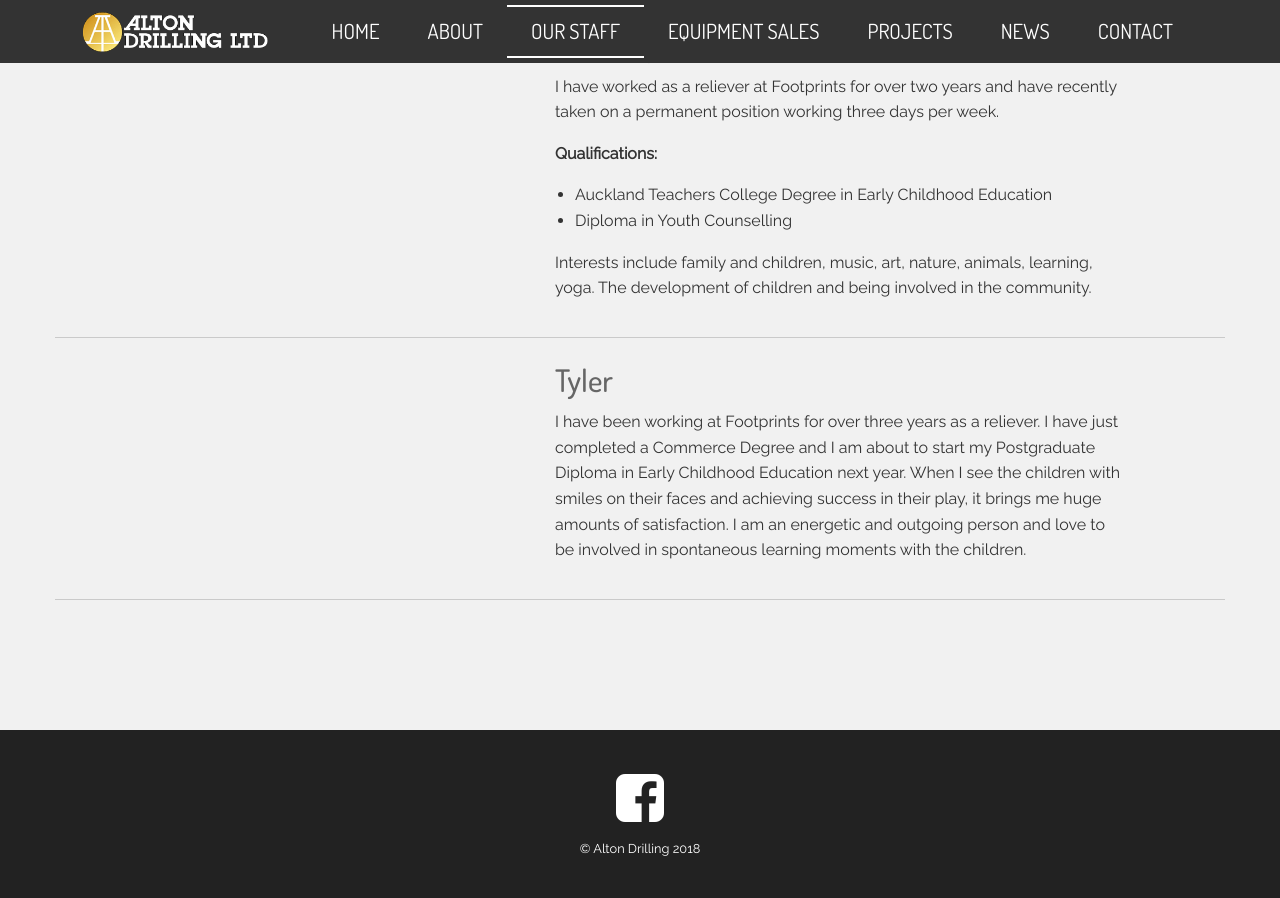
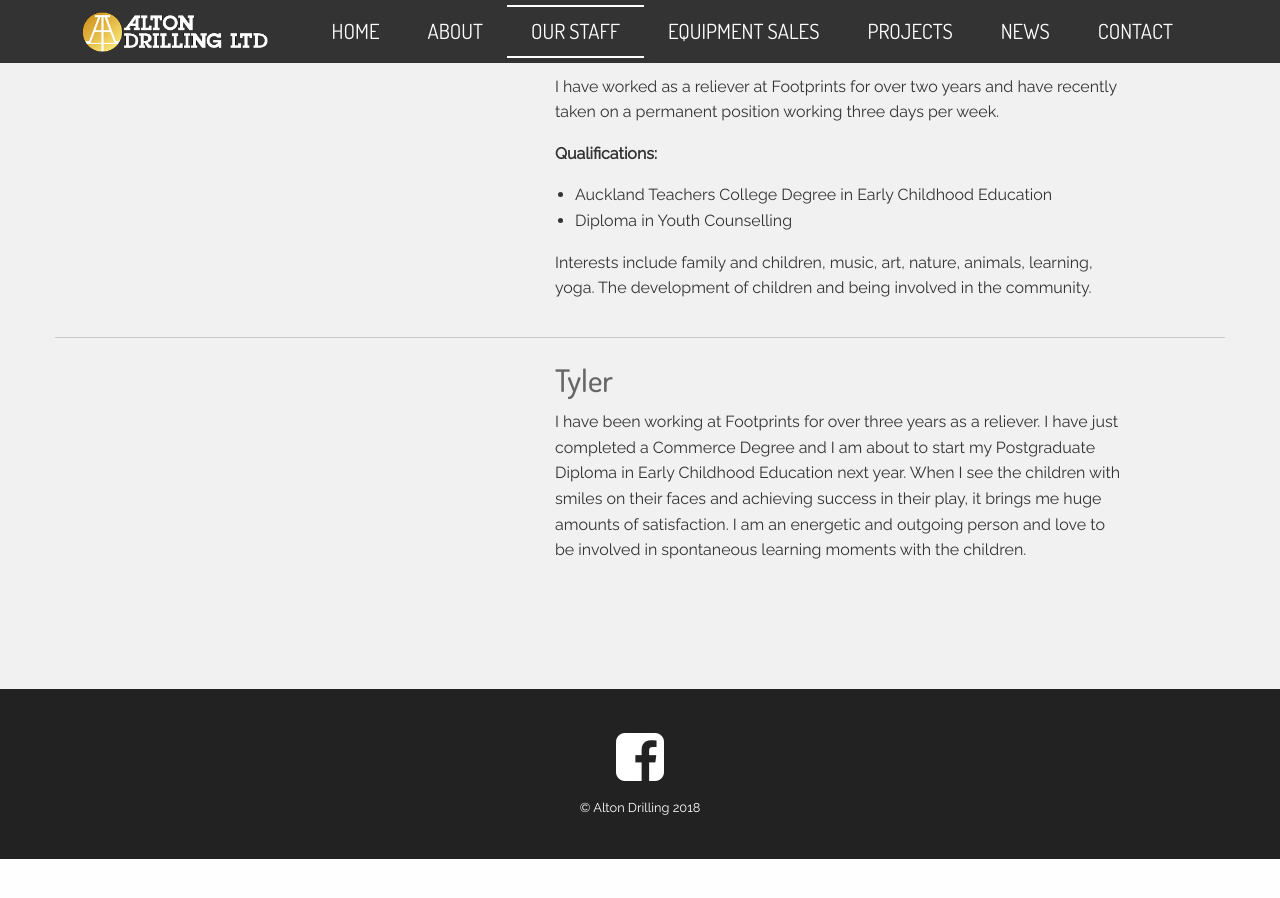
Before and after one commit to viv-b/footprints-preschool, a Jekyll site: the page built from our-staff.html, in a window 1280 px wide and 900 px high, scrolled down 3513 px. Built offline with Jekyll 4.4.1, drawn with Linux system fonts in a browser that asks for light colours; nearby versions of some CDN libraries; after the commit the page ends 4372 px from its top, so only the background shows below that.

Commit message:
Updated 'our-staff.html' via CloudCannon

```diff
--- a/our-staff.html
+++ b/our-staff.html
@@ -23,7 +23,9 @@ description:
             </div>
 
             <div class="cell">
+                {% unless forloop.last %}
                 <hr />
+                {% endunless %}
             </div>
 
             {% endfor %}
```
